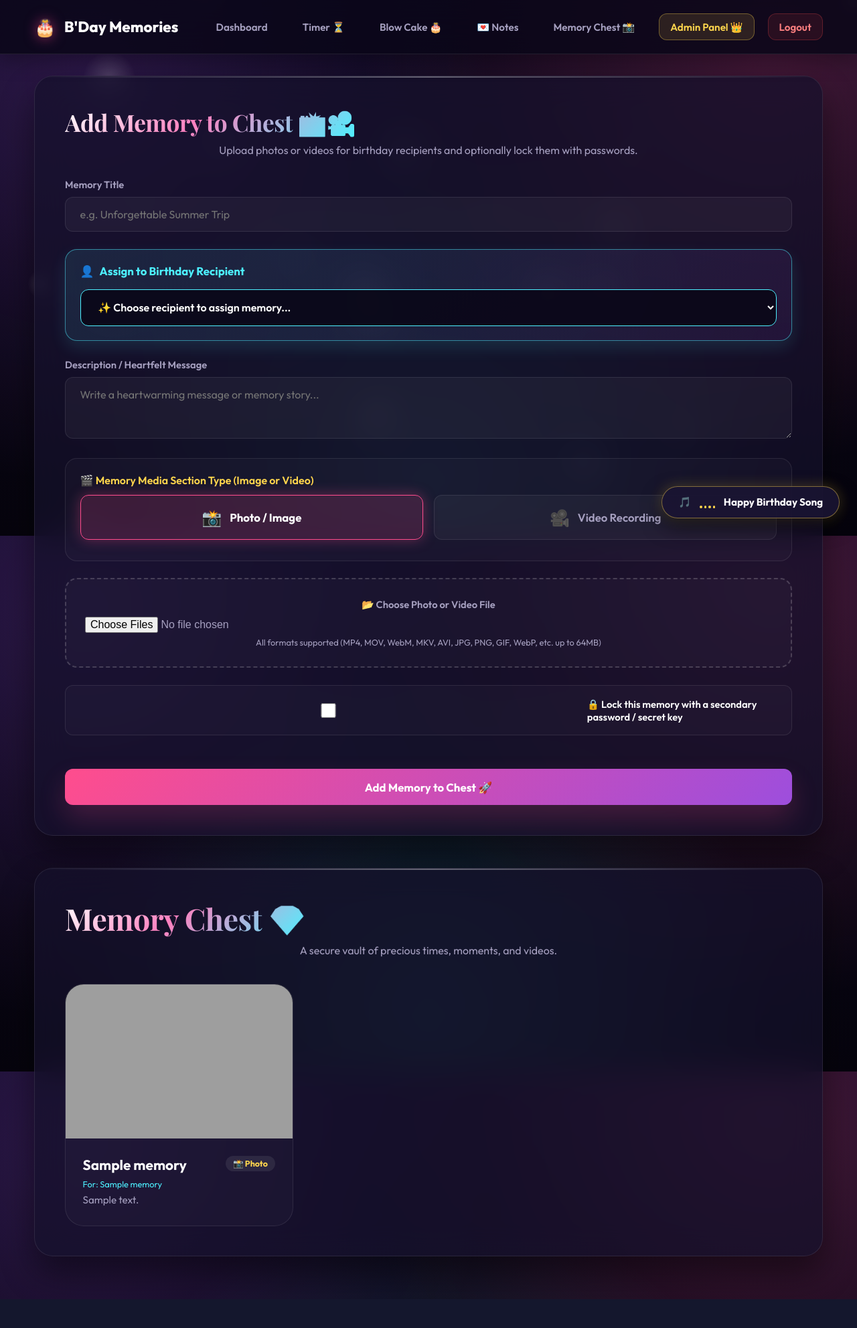
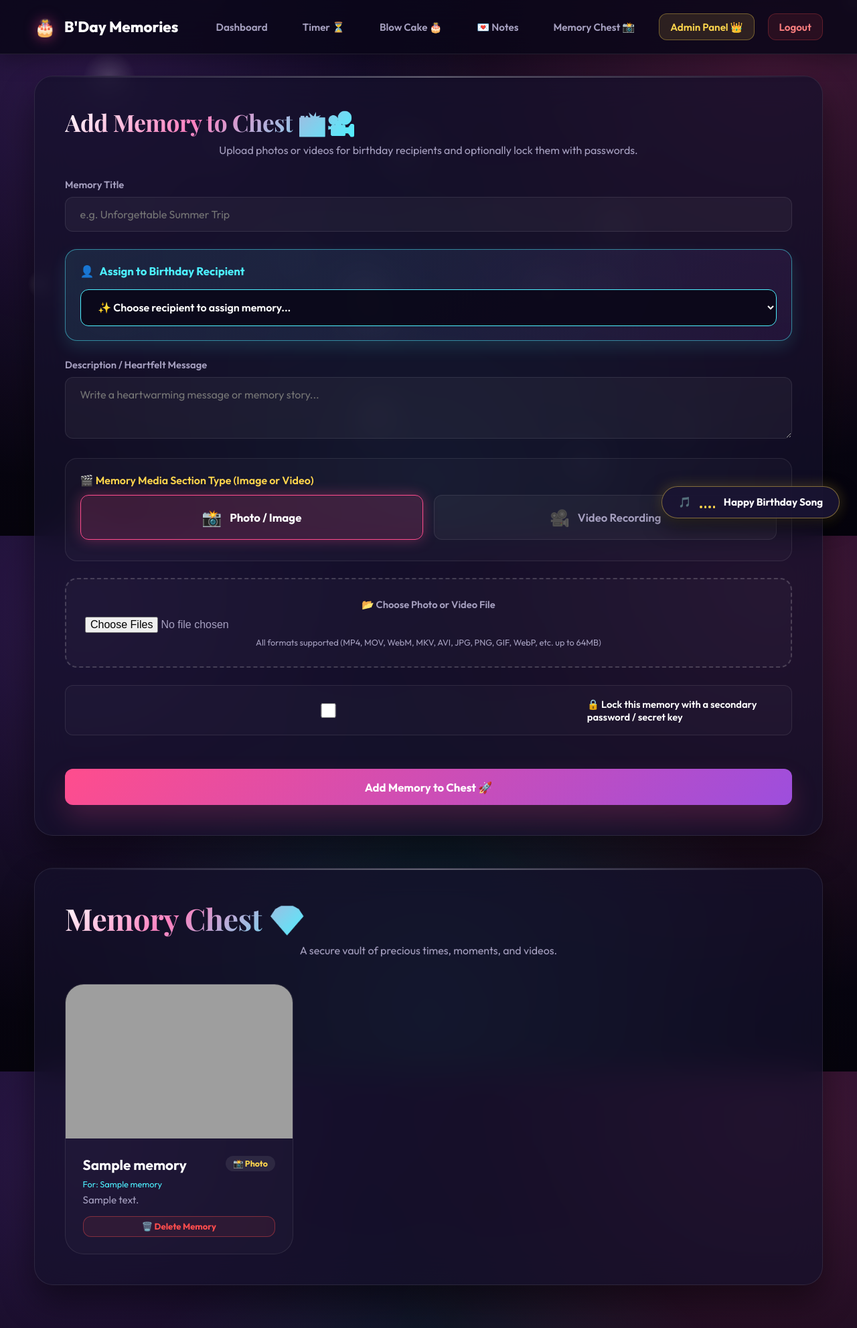
Before and after one commit to Jaykuwer-Yadav/New-repo, a Flask app: template templates/memories.html in a window 1280 px wide. Shown: the whole page at 67% size. Before the commit the page ends 1940 px from the top, so only its background shows below. Run offline with Flask 3, Linux system fonts and the light colour scheme; the visitor is signed in with stand-in values (Sample User, id 1); the template is opened without the code that fills it: most values are stand-ins (such as "Sample title", 1, 10 or a date in 2020); some libraries are stand-ins or nearby versions; some web fonts are replaced; grey boxes are pictures that could not be loaded.

Commit message:
Add Admin Delete Memory capability with file cleanup and Firestore document removal

```diff
--- a/app.py
+++ b/app.py
@@ -797,6 +797,29 @@ def upload_memory():
     flash(f"Successfully uploaded {uploaded_count} memory item(s) to {recipient_name}'s Memory Chest!", "success")
     return redirect(url_for("memories"))
 
+
+@app.route("/api/delete-memory/<memory_id>", methods=["POST"])
+@admin_required
+def delete_memory(memory_id):
+    try:
+        mem = db_get_memory_by_id(memory_id)
+        if mem:
+            media_path = mem.get("media_path", "")
+            if media_path and media_path.startswith("/static/"):
+                local_path = media_path.lstrip("/")
+                if os.path.exists(local_path):
+                    try:
+                        os.remove(local_path)
+                    except Exception as e:
+                        print(f"[Delete Memory File Error] {e}")
+            fs_delete_doc("memories", str(memory_id))
+            flash("Memory item deleted successfully!", "success")
+        else:
+            flash("Memory item not found.", "error")
+    except Exception as e:
+        flash(f"Error deleting memory: {str(e)}", "error")
+    return redirect(url_for("memories"))
+
 @app.route("/api/unlock-memory", methods=["POST"])
 def unlock_memory():
     if not is_logged_in():
--- a/templates/memories.html
+++ b/templates/memories.html
@@ -138,6 +138,13 @@
                             <p style="font-size: 0.8rem; color: var(--accent-blue); margin-bottom: 0.3rem;">For: {{ memory.recipient_name }}</p>
                             {% endif %}
                             <p class="memory-desc" id="desc-{{ memory.id }}">🔒 Unlock with password or secondary key to view.</p>
+                            {% if user_role == 'admin' %}
+                            <form action="{{ url_for('delete_memory', memory_id=memory.id) }}" method="POST" onsubmit="return confirm('Are you sure you want to delete this memory permanently?');" style="margin-top: 0.75rem;">
+                                <button type="submit" class="btn btn-secondary" style="width: 100%; padding: 0.4rem 0.8rem; font-size: 0.82rem; border-color: rgba(255, 77, 77, 0.4); color: #ff4d4d; background: rgba(255, 77, 77, 0.08);">
+                                    🗑️ Delete Memory
+                                </button>
+                            </form>
+                            {% endif %}
                         </div>
                     </div>
                 {% else %}
@@ -167,6 +174,13 @@
                             <p style="font-size: 0.8rem; color: var(--accent-blue); margin-bottom: 0.3rem;">For: {{ memory.recipient_name }}</p>
                             {% endif %}
                             <p class="memory-desc">{{ memory.description }}</p>
+                            {% if user_role == 'admin' %}
+                            <form action="{{ url_for('delete_memory', memory_id=memory.id) }}" method="POST" onsubmit="return confirm('Are you sure you want to delete this memory permanently?');" style="margin-top: 0.75rem;">
+                                <button type="submit" class="btn btn-secondary" style="width: 100%; padding: 0.4rem 0.8rem; font-size: 0.82rem; border-color: rgba(255, 77, 77, 0.4); color: #ff4d4d; background: rgba(255, 77, 77, 0.08);">
+                                    🗑️ Delete Memory
+                                </button>
+                            </form>
+                            {% endif %}
                         </div>
                     </div>
                 {% endif %}
```
Also changed, not shown: static/uploads/mem_62cde17c_1787987038_1_photo1.jpg (deleted).
